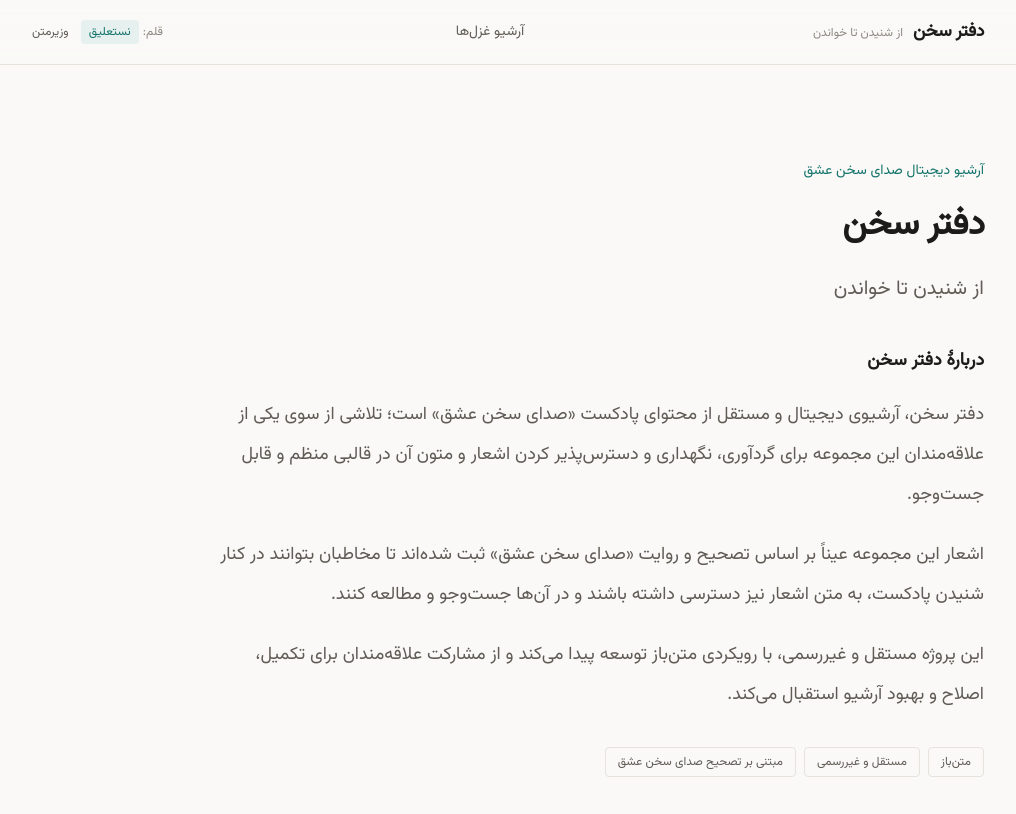
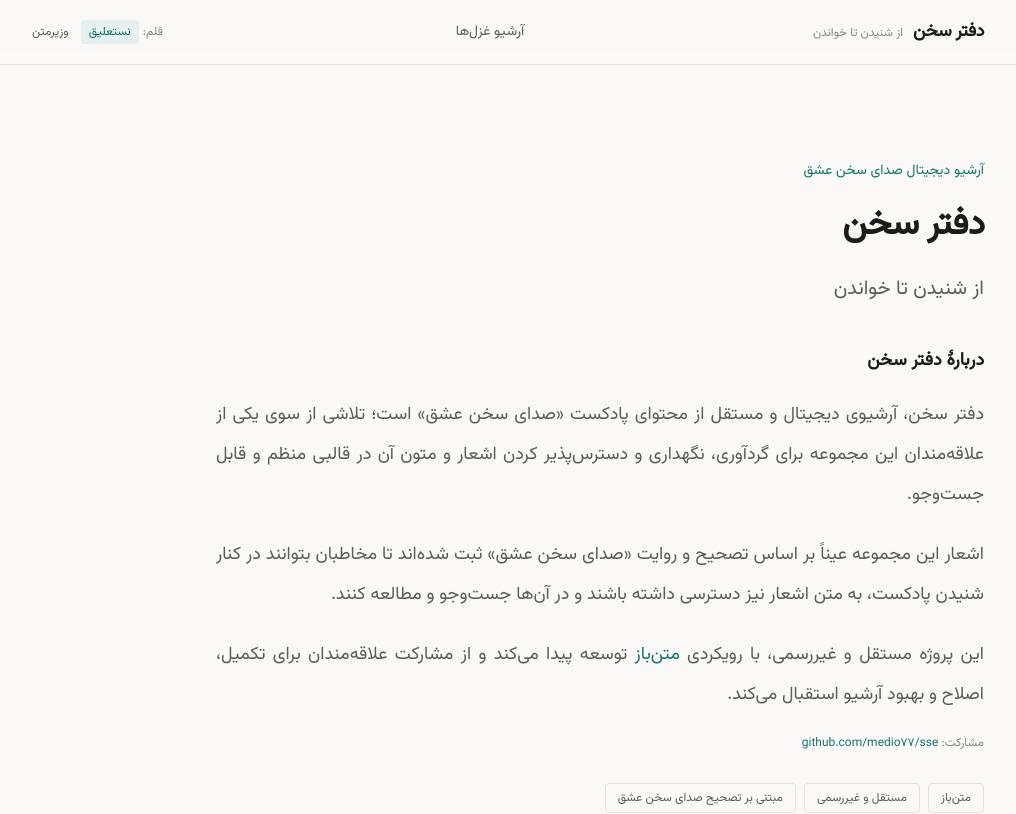
Before and after one commit to medio77/sse, a Next.js app: page / in a window 1280 px wide. Shown: the top 814 px of the page, without its empty margins (136-1152 px from the left). Built offline with nearby package versions, Linux system fonts and the light colour scheme.

Commit message:
feat: justify landing-page body text and link to GitHub source

```diff
--- a/src/app/page.tsx
+++ b/src/app/page.tsx
@@ -26,7 +26,7 @@ export default function HomePage() {
             دربارهٔ دفتر سخن
           </h2>
 
-          <div className="mt-5 space-y-5 text-base leading-9 text-ink-muted sm:text-lg sm:leading-10">
+          <div className="mt-5 space-y-5 text-base leading-9 text-ink-muted text-justify sm:text-lg sm:leading-10">
             <p>
               دفتر سخن، آرشیوی دیجیتال و مستقل از محتوای پادکست
               «صدای سخن عشق» است؛ تلاشی از سوی یکی از علاقه‌مندان
@@ -42,9 +42,29 @@ export default function HomePage() {
             </p>
 
             <p>
-              این پروژه مستقل و غیررسمی، با رویکردی متن‌باز
+              این پروژه مستقل و غیررسمی، با رویکردی{' '}
+              <Link
+                href="https://github.com/medio77/sse"
+                className="text-accent hover:underline"
+                target="_blank"
+                rel="noopener noreferrer"
+              >
+                متن‌باز
+              </Link>{' '}
               توسعه پیدا می‌کند و از مشارکت علاقه‌مندان برای
               تکمیل، اصلاح و بهبود آرشیو استقبال می‌کند.
+            </p>
+
+            <p className="mt-2 text-xs text-ink-faint">
+              مشارکت:{' '}
+              <Link
+                href="https://github.com/medio77/sse"
+                className="text-accent hover:underline"
+                target="_blank"
+                rel="noopener noreferrer"
+              >
+                github.com/medio77/sse
+              </Link>
             </p>
           </div>
         </div>
```
